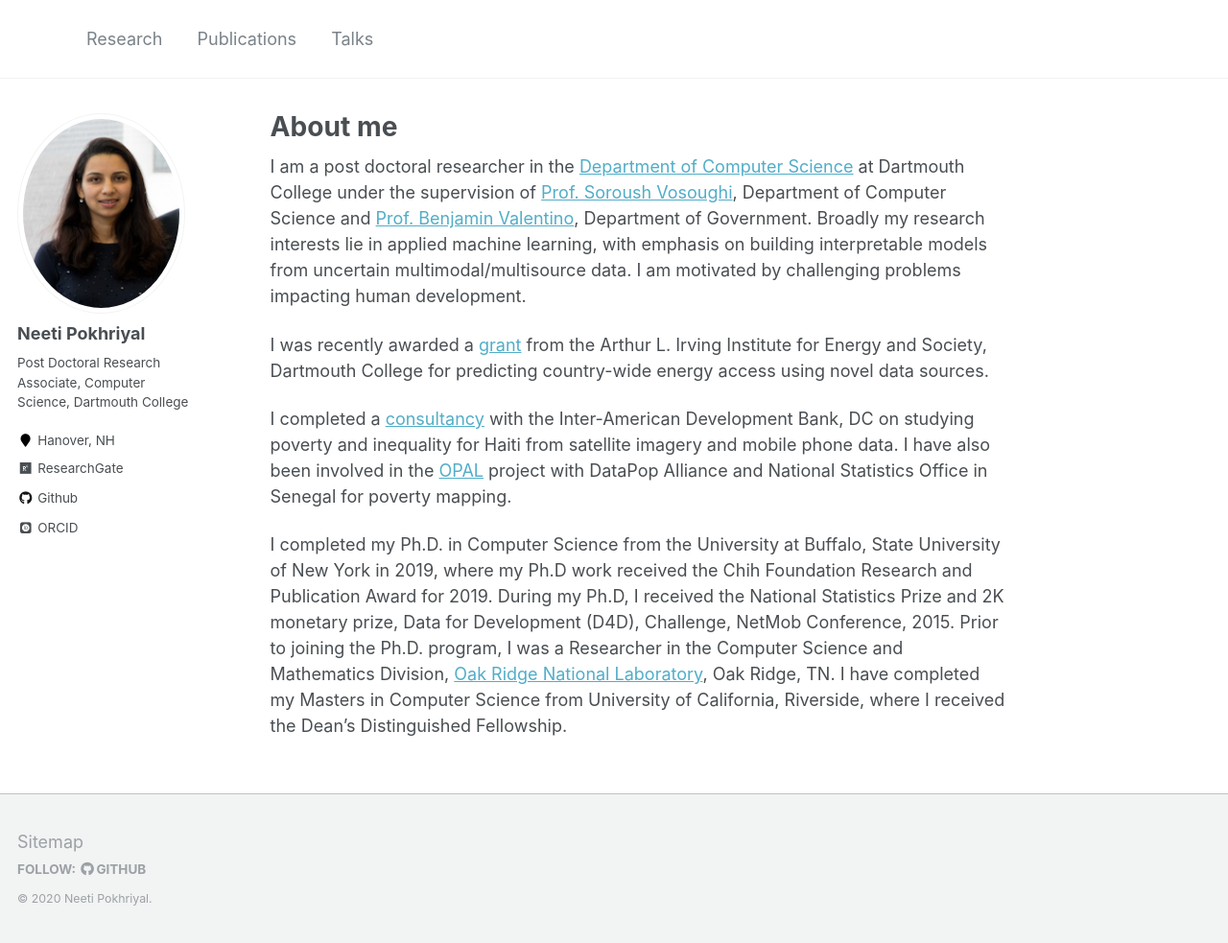
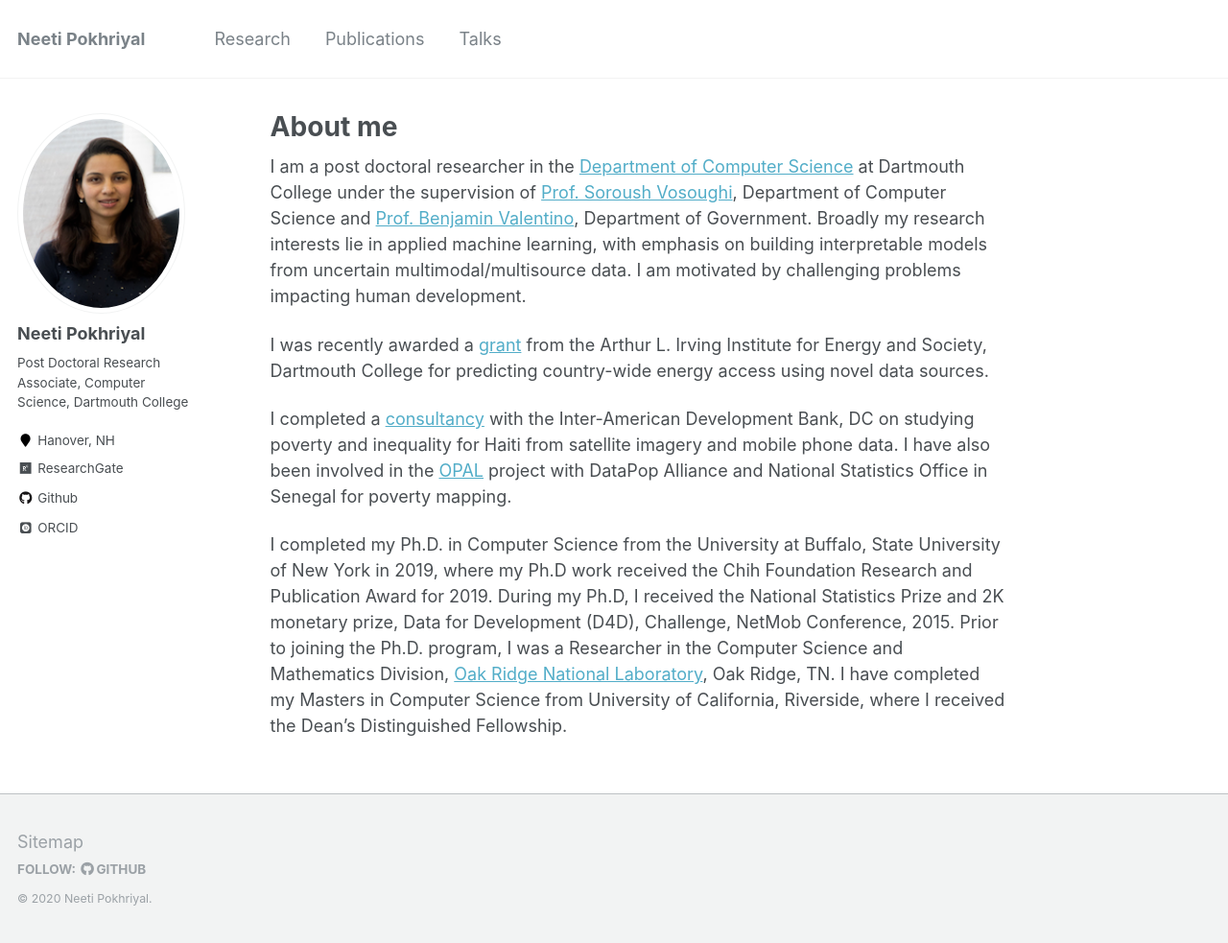
Before and after one commit to neetip/neetip.github.io, a Jekyll site: the page built from _pages/about.md, in a window 1280 px wide and 983 px high. Shown: the whole window at 96% size. Built offline with Jekyll 4.4.1, drawn with Linux system fonts in a browser that asks for light colours; some web fonts are replaced.

Commit message:
updating config

```diff
--- a/_config.yml
+++ b/_config.yml
@@ -7,7 +7,7 @@
 
 # Site Settings
 locale                   : "en-US"
-title                    : ""
+title                    : "Neeti Pokhriyal"
 title_separator          : "-"
 name                     : &name "Neeti Pokhriyal"
 description              : &description "Personal Website"
```
